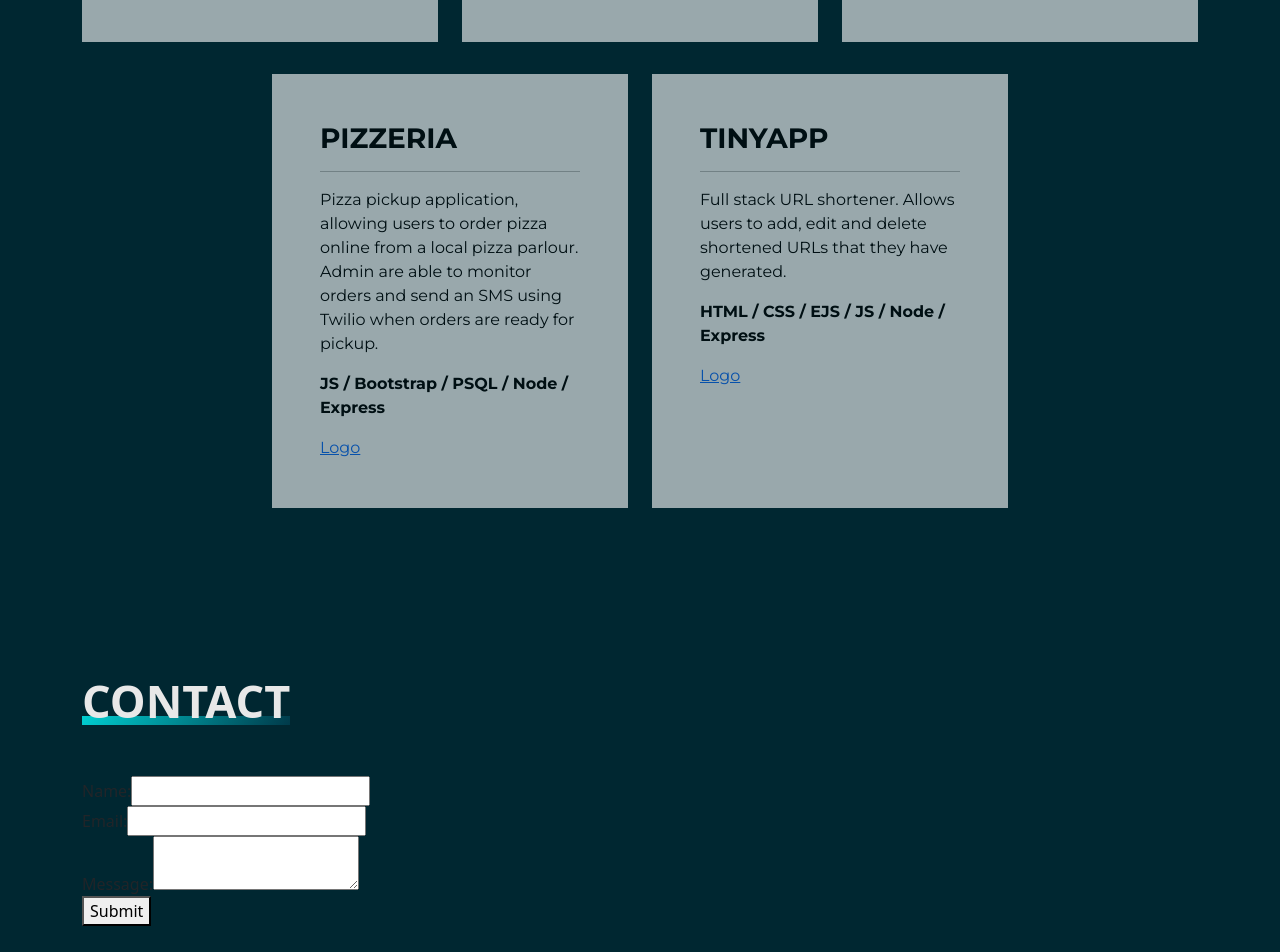
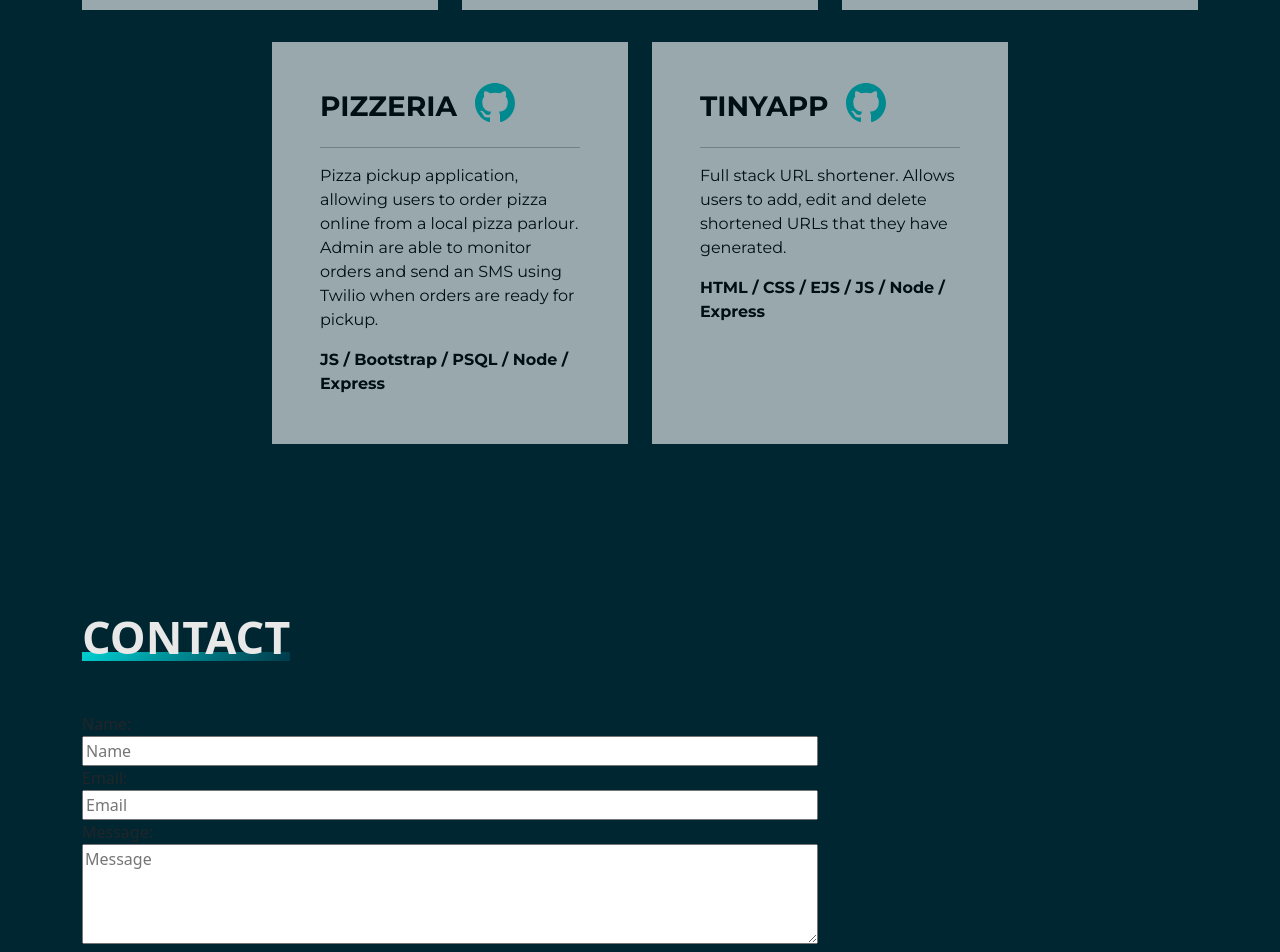
Before and after one commit to paigelindahl/developer-portfolio, a React (Create React App) app in the folder front-end/: page / in a window 1280 px wide. Shown: the part 2220-3172 px from the top of the page. Before the commit the page ends 3146 px from the top, so only its background shows below. Built offline with nearby package versions, Linux system fonts and the light colour scheme; a web font is replaced by a local one.

Commit message:
adds github icon and styles contact section

```diff
--- a/front-end/package.json
+++ b/front-end/package.json
@@ -7,10 +7,12 @@
     "@testing-library/react": "^11.2.7",
     "@testing-library/user-event": "^12.8.3",
     "bootstrap": "^5.1.3",
+    "jquery": "^3.6.0",
     "node-sass": "^6.0.1",
     "react": "^17.0.2",
     "react-bootstrap": "^2.0.2",
     "react-dom": "^17.0.2",
+    "react-icons": "^4.3.1",
     "react-reveal": "^1.2.2",
     "react-scripts": "4.0.3",
     "react-scroll": "^1.8.4",
--- a/front-end/src/components/ContactForm.jsx
+++ b/front-end/src/components/ContactForm.jsx
@@ -1,4 +1,8 @@
 import React, { useState } from "react";
+import Row from 'react-bootstrap/Row';
+import Col from 'react-bootstrap/Col';
+import Fade from 'react-reveal/Fade';
+import $ from 'jquery';
 
 const ContactForm = () => {
   const [status, setStatus] = useState("Submit");
@@ -21,23 +25,30 @@ const ContactForm = () => {
     setStatus("Submit");
     let result = await response.json();
     alert(result.status);
+    $("#contact-form")[0].reset();
   };
   return (
-    <form onSubmit={handleSubmit}>
-      <div>
+    <Fade up duration={2000}>
+      <form onSubmit={handleSubmit} id="contact-form">
+        <Row>
+          <Col className="col-12 col-lg-8">
+            <div className="contact-input">
               <label htmlFor="name">Name:</label>
-        <input type="text" id="name" required />
+              <input type="text" id="name" placeholder="Name" required />
             </div>
-      <div>
+            <div className="contact-input">
               <label htmlFor="email">Email:</label>
-        <input type="email" id="email" required />
+              <input type="email" id="email" placeholder="Email" required />
             </div>
-      <div>
+            <div className="contact-input">
               <label htmlFor="message">Message:</label>
-        <textarea id="message" required />
+              <textarea id="message" placeholder="Message" required />
             </div>
-      <button type="submit">{status}</button>
+            <button className="btn btn-one" type="submit"><span>{status}</span></button>
+          </Col>
+        </Row>
       </form>
+    </Fade>
   );
 };
 
--- a/front-end/src/components/EachProject.jsx
+++ b/front-end/src/components/EachProject.jsx
@@ -1,16 +1,20 @@
-import React from 'react'
+import React from 'react';
+import { BsGithub } from "react-icons/bs";
 
 export function EachProject(props) {
 
 
   return (
     <>
+
       <div className="each-project h-100">
-        <h3 className="bold uppercase ">{props.title}</h3>
+        <div className="d-flex">
+          <h3 className="bold uppercase ">{props.title}</h3>
+          <a href={props.github} target="_blank" rel="noreferrer"><BsGithub className="github-icon turquoise" /></a>
+        </div>
         <hr />
         <p>{props.text}</p>
         <p className="bold">{props.language}</p>
-        <p><a href={props.github} target="_blank" rel="noreferrer">Logo</a></p>
       </div>
     </>
   )
--- a/front-end/src/styles/About.scss
+++ b/front-end/src/styles/About.scss
@@ -1,10 +1,7 @@
 .about-container {
   color: white;
   font-family: Montserrat;
-  // max-width: 95% !important;
-  // padding: 50px 50px;
-  // border: 1px rgba(255, 255, 255, 0.5) solid;
-  // height: 70vh;
+
   margin-top: 20px;
   max-width: 95%;
   .border {
--- a/front-end/src/styles/Contact.scss
+++ b/front-end/src/styles/Contact.scss
@@ -1,3 +1,15 @@
 .contact-container {
   margin-top: 150px;
+  margin-bottom: 200px;
+
 }
+
+.contact-input{
+  input, textarea {
+    width: 100%;
+  }
+
+  textarea {
+    height: 100px;
+  }
+}
--- a/front-end/src/styles/Projects.scss
+++ b/front-end/src/styles/Projects.scss
@@ -11,5 +11,13 @@
     padding: 3rem 3rem 2rem;
     text-align: left;
 
+    .github-icon {
+      transform: scale(2.5);
+      margin-left: 30px;
+      &:hover {
+        color: #008d8f;
+      }
+    }
+
   }
 }
```
Also changed, not shown: 1 other file (tests, documents, lock files or other folders). Lines whose indentation alone changed are shown as unchanged.
